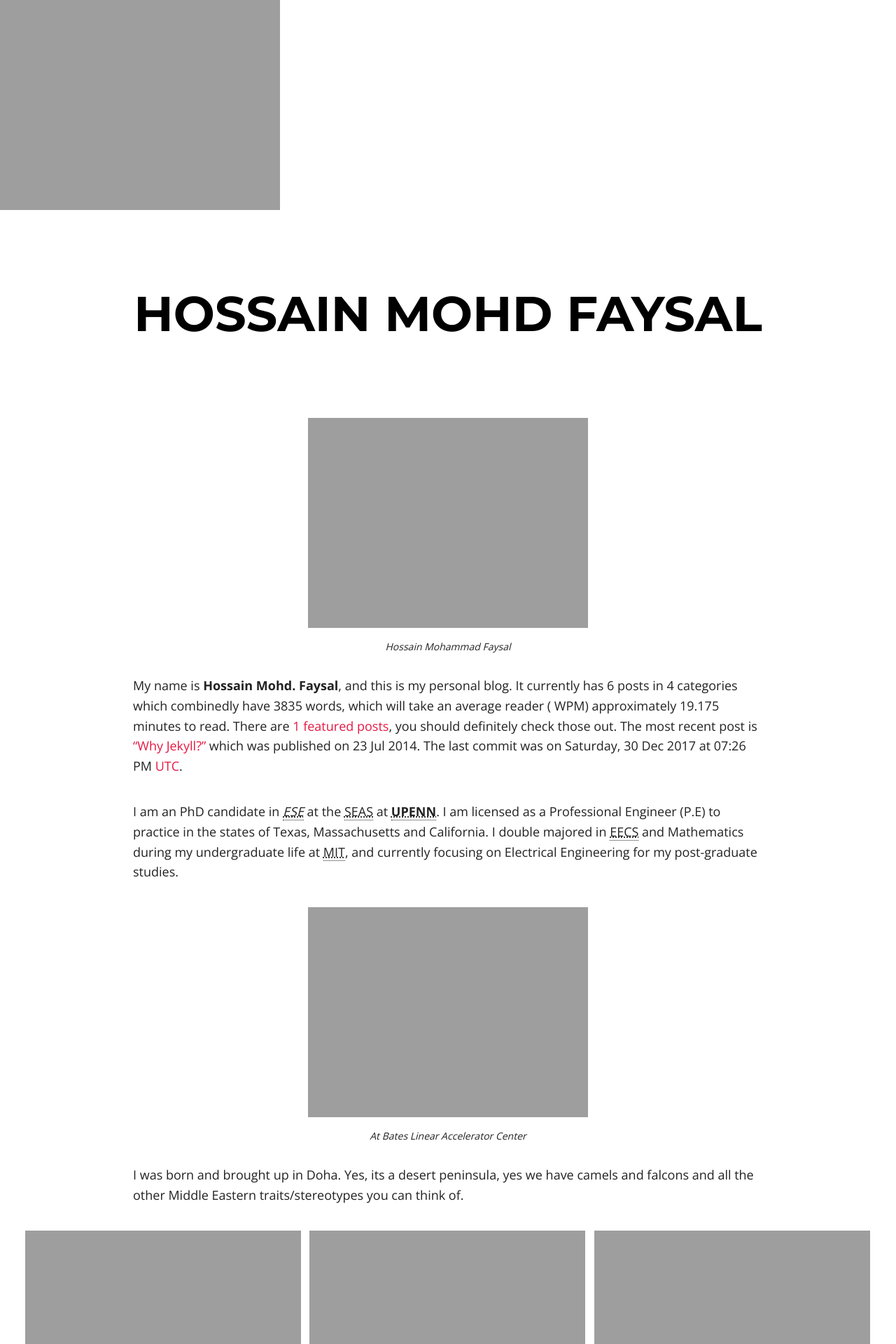
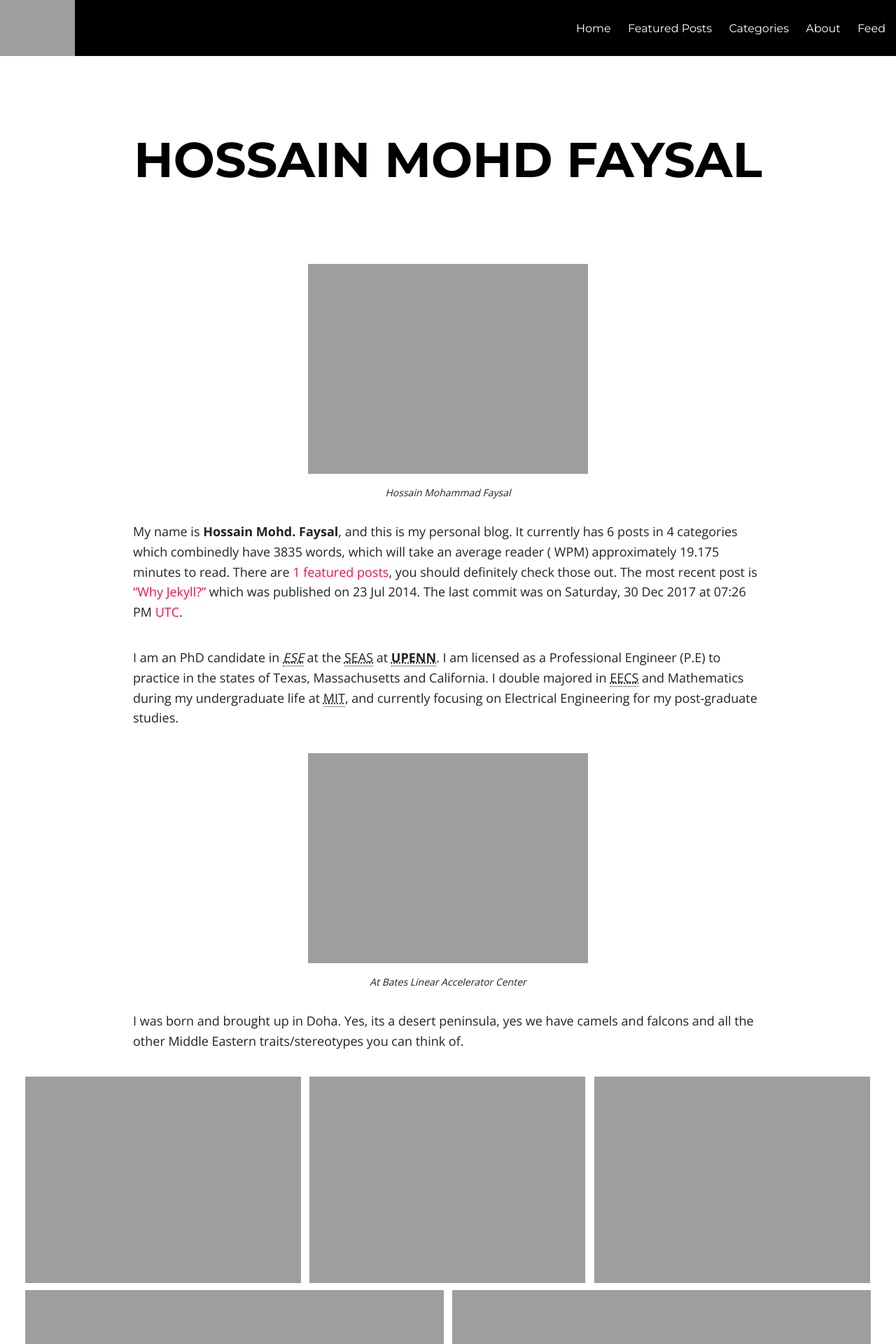
Before and after one commit to yijialabs/yijialabs.github.io, a Jekyll site: the page built from about.md, in a window 1280 px wide. Shown: the top 1920 px of the page at 70% size. Built offline with Jekyll 4.4.1, drawn with Linux system fonts in a browser that asks for light colours; nearby versions of some CDN libraries.

Commit message:
Fix headers on pages.

```diff
--- a/_layouts/page.html
+++ b/_layouts/page.html
@@ -1,28 +1,55 @@
 <!DOCTYPE html>
-
 <html>
-
 <head>
 {% include head.html %}
 </head>
+<body class="post-template page" itemscope itemtype="http://schema.org/WebPage">
 
-<body class="post-template page" itemscope itemtype="http://schema.org/WebPage">
 <main id="notepad-page-container" class="notepad-page-container" role="main">
+
+
         <header class="notepad-page-header">
-        {% include header-menu.html %}
+            <div class="notepad-page-menu-header">
+
+                    <a class="notepad-blog-logo" href="{{ site.url }}">
+                        <img src="{{ site.url }}/images/{{ site.logo }}" alt="Blog Logo">
+                    </a>
+
+
+
+                <div class="notepad-blog-menu">
+    <div class="notepad-mobile-menu show-for-small">
+        <a href="#"><i class="fa fa-bars"></i></a>
+    </div>
+    <ul class="notepad-menu">
+        <li class="notepad-mobile-close-btn show-for-small text-right">
+            <a href="#"><i class="fa fa-times"></i></a>
+        </li>
+{% for link in site.links %}
+            <li>{% if link.external %}
+                    <a href="{{ link.url }}">{{ link.title }}</a>
+                {% else %}
+                    <a href="{{ site.url }}{{ link.url }}">{{ link.title }}</a>
+                {% endif %} </li>
+{% endfor %}
+           <li><a href="{{ site.url }}/feed.xml" title="Atom/RSS feed"><i class="icon-rss"></i> Feed</a></li>
+    </ul>
+</div>
+            </div>
             <div class="notepad-page-title row">
                 <div class="small-12 columns">
                     <h1>{{ page.title }}</h1>
                 </div>
             </div>
         </header>
+
 <article class="notepad-page-content">
                     <div>{{ content }}</div>
 </article>
         <div class="cf"></div>
     {% include footer.html %}
 </main>
+
 {% include scripts.html %}
 </body>
-
 </html>
```
Lines whose indentation alone changed are shown as unchanged.
